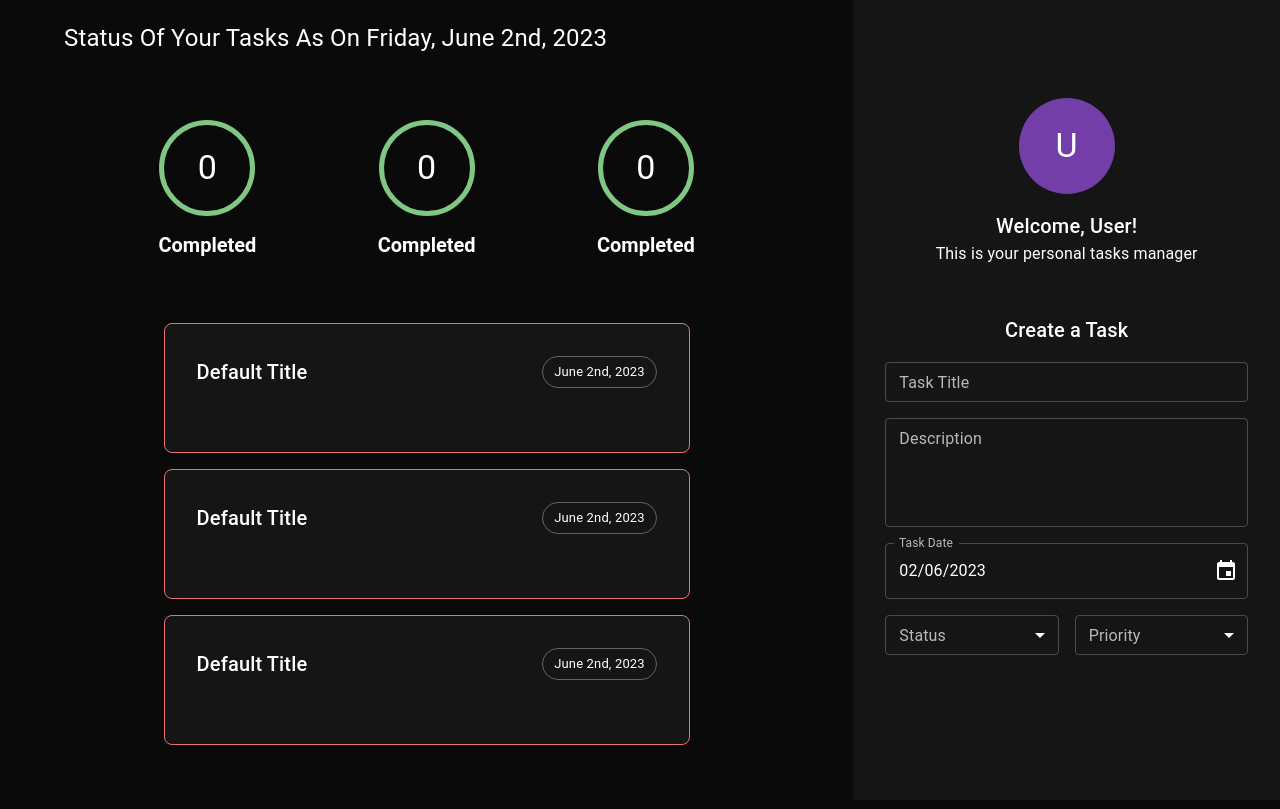
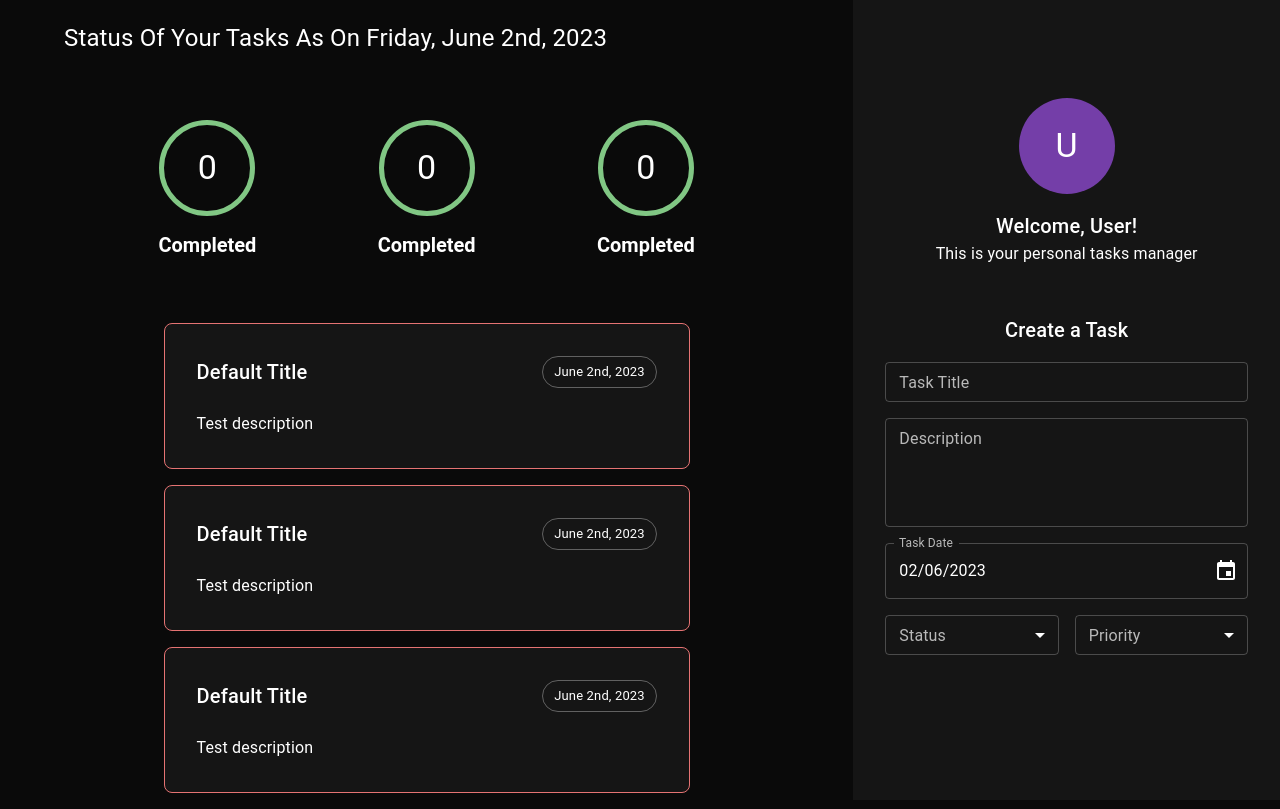
Before and after one commit to SharinLana/typescript-fullstack-tasks-manager, a React (Create React App) app: page / in a window 1280 px wide. Built offline with nearby package versions, Linux system fonts and the light colour scheme.

Commit message:
create an interface for the TaskDescription component

```diff
--- a/src/components/task/_TaskDescription.tsx
+++ b/src/components/task/_TaskDescription.tsx
@@ -1,7 +1,12 @@
 import React, { FC, ReactElement } from 'react';
+import { Box, Typography } from '@mui/material';
 
 const TaskDescription: FC = (): ReactElement => {
-  return <></>;
+  return (
+    <Box>
+      <Typography>Test description</Typography>
+    </Box>
+  );
 };
 
 export default TaskDescription;
--- a/src/components/task/_TaskHeader.tsx
+++ b/src/components/task/_TaskHeader.tsx
@@ -6,7 +6,7 @@ import { ITaskHeader } from './interfaces/ITaskHeader';
 const TaskHeader: FC<ITaskHeader> = (props): ReactElement => {
   const { title = 'Default Title', date = new Date() } = props;
   return (
-    <Box display="flex" width="100%" justifyContent="space-between" mb={4}>
+    <Box display="flex" width="100%" justifyContent="space-between" mb={3}>
       <Box>
         <Typography variant="h6">{title}</Typography>
       </Box>
--- /dev/null
+++ b/src/components/task/interfaces/ITaskDescription.ts
@@ -0,0 +1,3 @@
+export interface ITaskDescription {
+  description?: string;
+}
```
